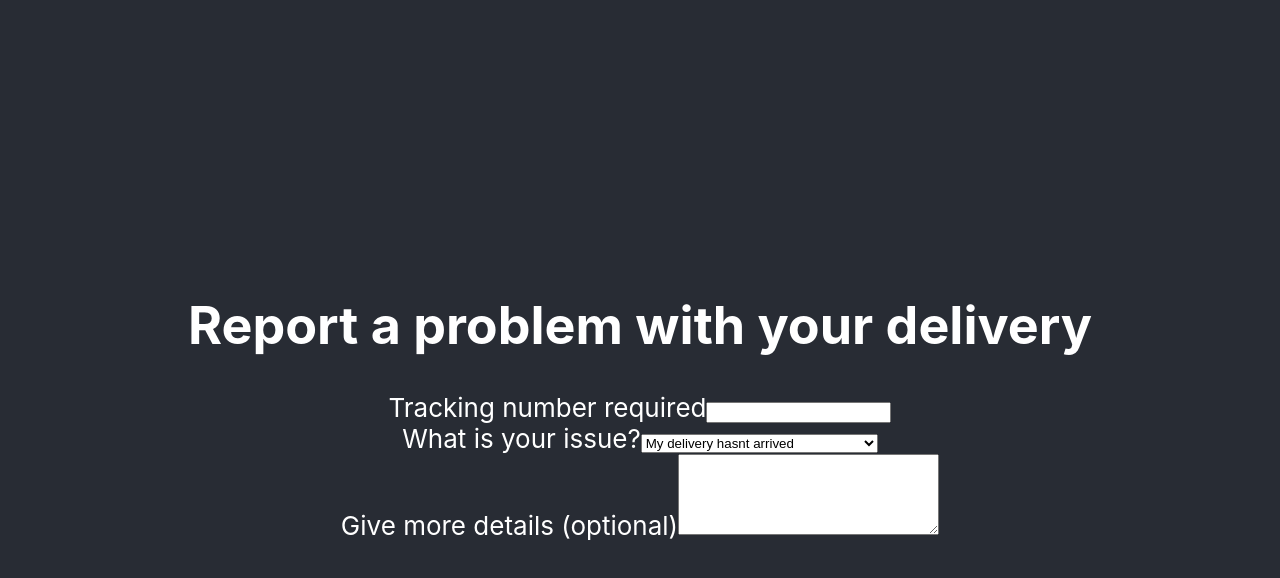
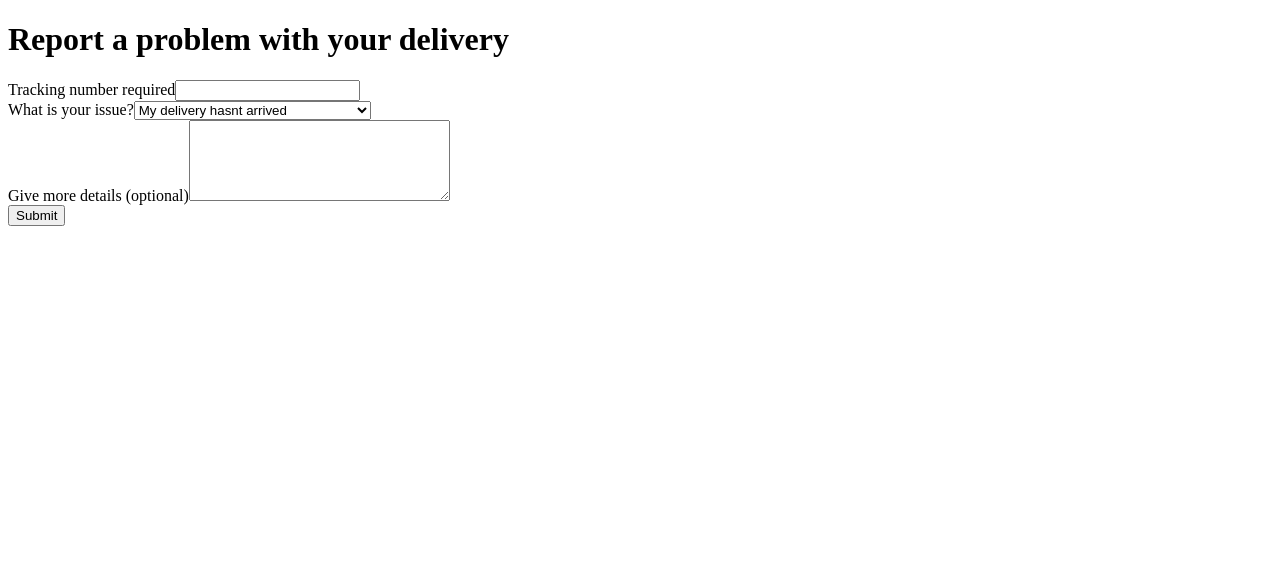
Before and after one commit to thinkful-ei26/jordan-sean-redux-form-challenge, a React (Create React App) app: page / in a window 1280 px wide. Shown: the top 578 px of the page. Built offline with nearby package versions, Linux system fonts and the light colour scheme.

Commit message:
started changing the default form to a redux form

```diff
--- a/package.json
+++ b/package.json
@@ -5,8 +5,10 @@
   "dependencies": {
     "react": "^16.6.3",
     "react-dom": "^16.6.3",
+    "react-redux": "^6.0.0",
     "react-scripts": "2.1.1",
-    "redux": "^4.0.1"
+    "redux": "^4.0.1",
+    "redux-form": "^8.0.4"
   },
   "scripts": {
     "start": "react-scripts start",
--- a/src/App.js
+++ b/src/App.js
@@ -1,6 +1,6 @@
 import React, { Component } from 'react';
 import Main from './components/main';
-import './App.css';
+// import './App.css';
 
 class App extends Component {
   render() {
--- a/src/components/main.js
+++ b/src/components/main.js
@@ -1,4 +1,5 @@
 import React from 'react';
+import {reduxForm, Field} from 'redux-form';
 
 //create a stateless component
 //return simlpe jsx
@@ -6,10 +7,11 @@ import React from 'react';
 //turn into stateful component
 
 
-export default function Main() {
-
-    console.log('im rendering')
-    return <div className='static'>
+class Main extends React.Component {
+    onSubmit(values) {console.log(values);}
+    render() {
+        return (
+        <form onSubmit={this.props.handleSubmit(values => this.onSubmit(values))}>
             <h1>Report a problem with your delivery</h1>
             <label htmlFor='tracking'>Tracking number required</label>
             <input id='tracking'/>
@@ -27,6 +29,9 @@ export default function Main() {
                     <textarea id='issue-detail' rows='5' cols='30'></textarea>
                 </div>
             </div>
-    </div>
+            <input type='submit' value='Submit' />
+        </form>)
+    }
+}
 
-}
+export default reduxForm({form: ''})(Main);
--- a/src/index.js
+++ b/src/index.js
@@ -1,10 +1,16 @@
 import React from 'react';
 import ReactDOM from 'react-dom';
-import './index.css';
+import {Provider} from 'react-redux';
+// import './index.css';
+import store from './store';
 import App from './App';
 import * as serviceWorker from './serviceWorker';
 
-ReactDOM.render(<App />, document.getElementById('root'));
+ReactDOM.render(
+  <Provider store={store}>
+    <App />
+  </Provider>,
+  document.getElementById('root'));
 
 // If you want your app to work offline and load faster, you can change
 // unregister() to register() below. Note this comes with some pitfalls.
--- /dev/null
+++ b/src/store.js
@@ -0,0 +1,4 @@
+import {createStore, combineReducers} from 'redux';
+import {reducer as formReducer} from 'redux-form';
+
+export default createStore(combineReducers({form: formReducer}));
```
Also changed, not shown: 1 other file (tests, documents, lock files or other folders). Lines whose indentation alone changed are shown as unchanged.
